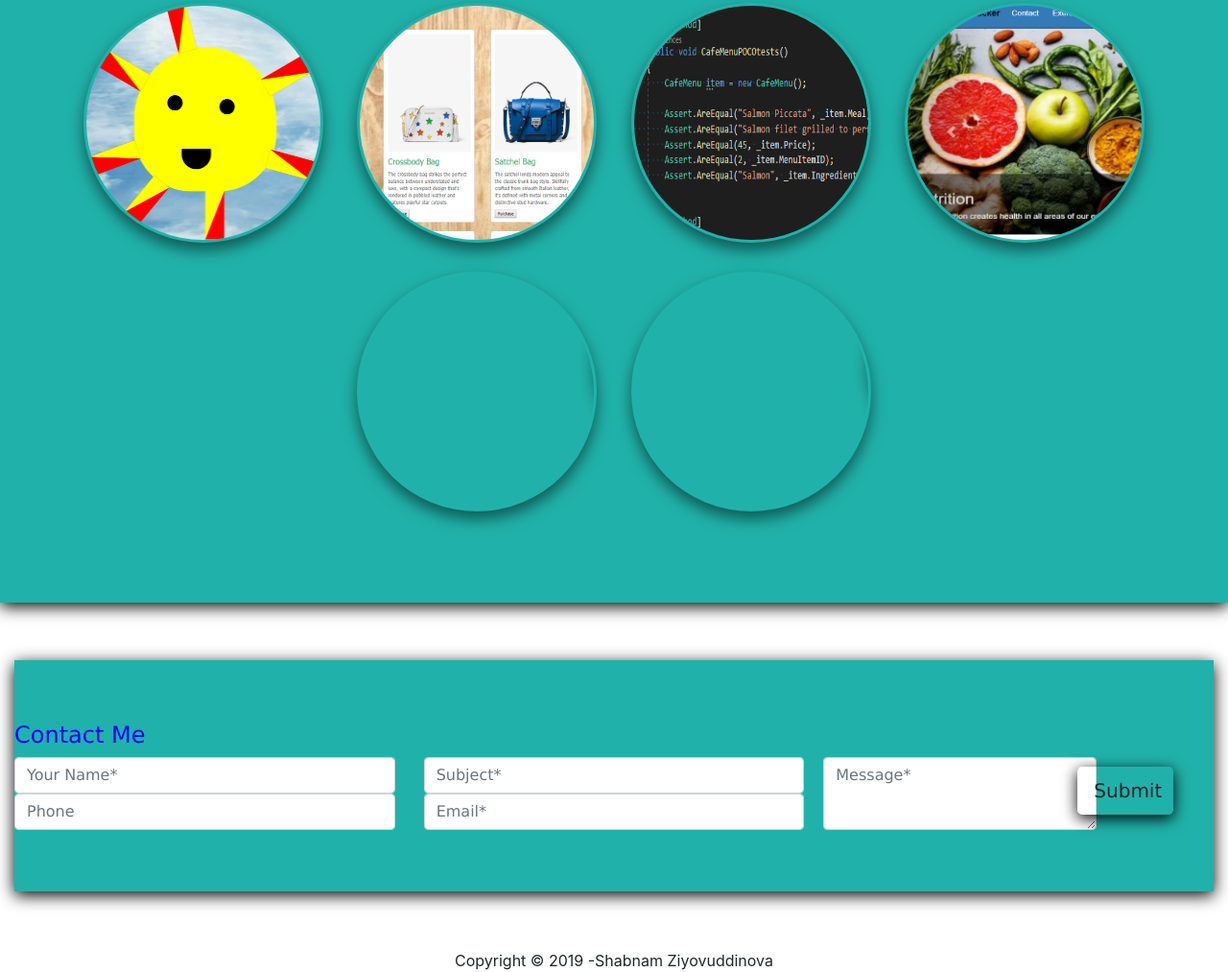
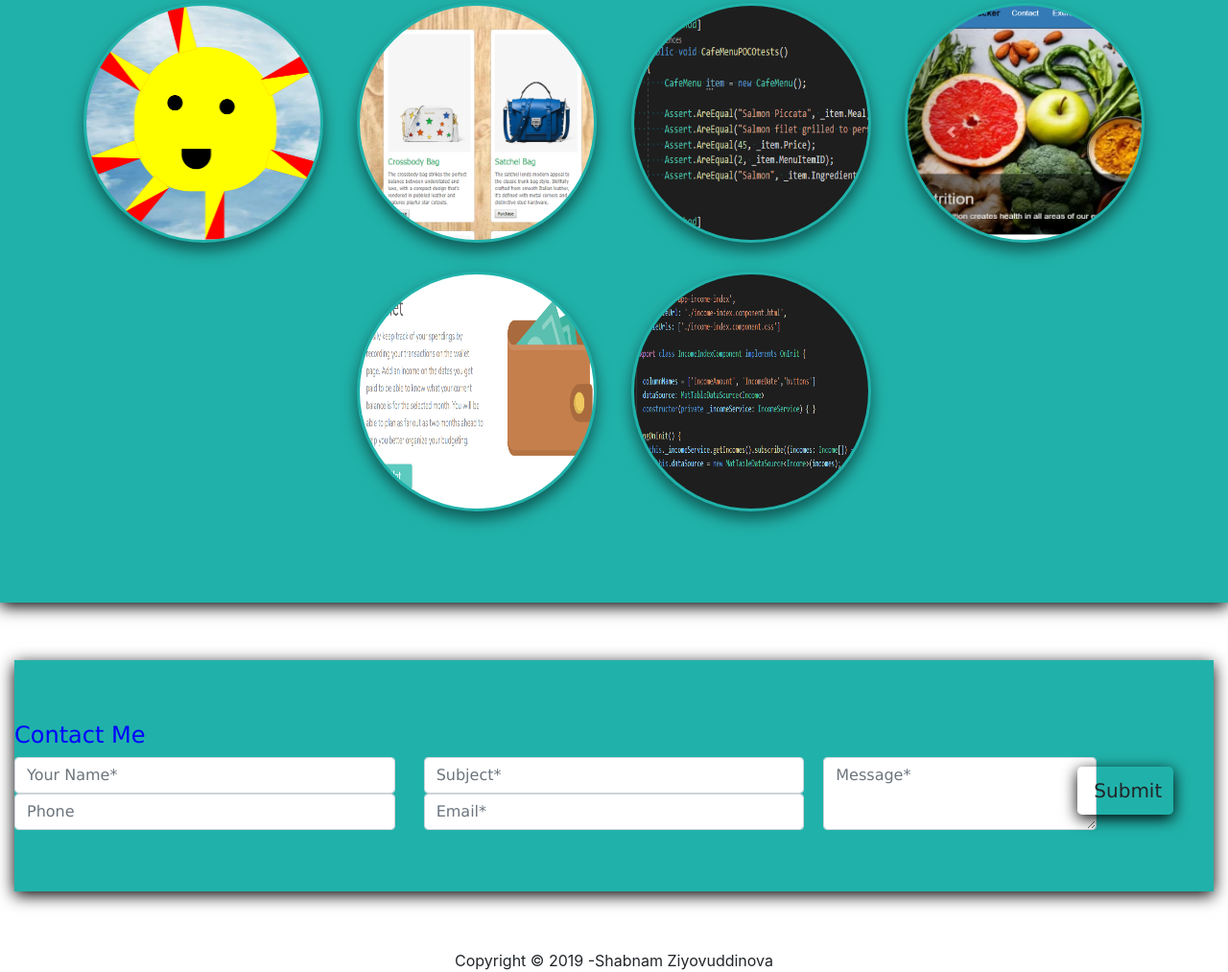
Before and after one commit to ShabnamZ/shabnamz.github.io, a plain HTML site: page index.html in a window 1280 px wide. Shown: the part 1559-2572 px from the top of the page at 96% size. Drawn offline with nearby package versions, Linux system fonts and the light colour scheme.

Commit message:
Added Red Badge projects

```diff
--- a/index.html
+++ b/index.html
@@ -73,7 +73,7 @@
                                 <a href="https://github.com/ShabnamZ" target="blank"><img src="assets/github.svg"></a>
                                 <a href="https://www.linkedin.com/in/shabnam-ziyovuddinova-b01653174/" target="blank"><img src="assets/linkedin (1).png"class="icons"></a>
                                 <a href="https://codepen.io/Shabnam1987/"target="blank"><img src="assets/3d-outlined-shape.png"class="icons"></a>
-                                <a href="/assets/ShabnamZiyovuddinova.pdf"target="blank"><img src="assets/resume.png"class="icons"></a>
+                                <a href="/assets/Shabnam  Ziyovuddinova .pdf"target="blank"><img src="assets/resume.png"class="icons"></a>
                             </div>
                 </div>
             </div>
@@ -104,8 +104,8 @@
 
                             <li><a href="https://github.com/ShabnamZ" target="blank"><img src="assets/Challenge.PNG" alt="Gold Badge Challenge" class="projects"></a></li>
                             <li><a href="https://fitnesstracker2.azurewebsites.net" target="blank"><img src="assets/Fitness Tracker.PNG" alt="Fitness Tracker" class="projects"></a></li>
-                            <li><a href="#"><img src="assets/blank2.PNG" alt="na" class="projects"></a></li>
-                            <li><a href="#"><img src="assets/blank2.PNG" alt="na" class="projects"></a></li>
+                            <li><a href="https://tbc-budgapp.herokuapp.com/"><img src="assets/BudgeAppAngular.PNG" alt="na" class="projects"></a></li>
+                            <li><a href="https://github.com/aknight9255/BudgApp.API"><img src="assets/BudgApp.PNG" alt="na" class="projects"></a></li>
                         </div>
 
                     </div>
```
Also changed, not shown: assets/BudgApp.PNG (added), assets/BudgeAppAngular.PNG (added), 1 other file.
